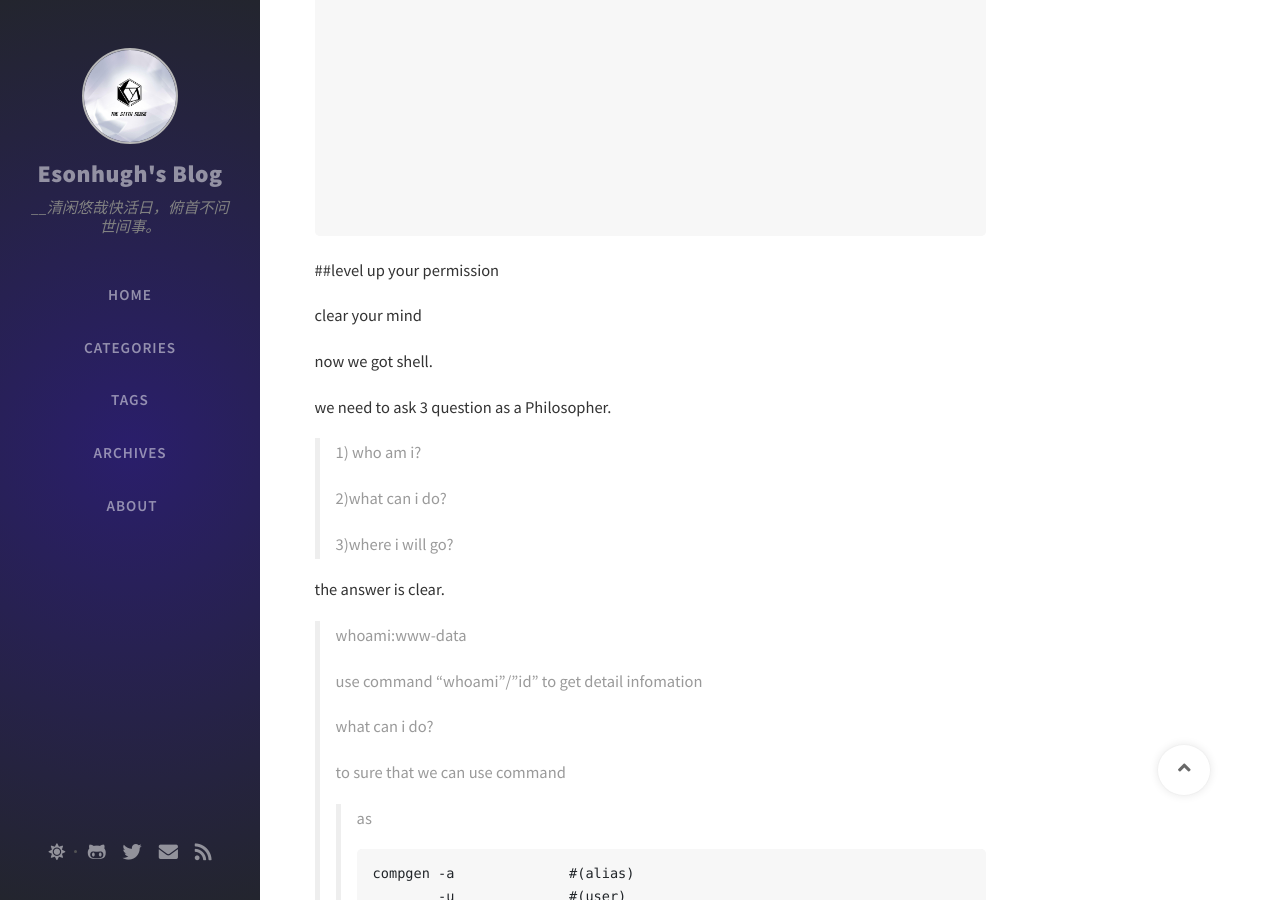
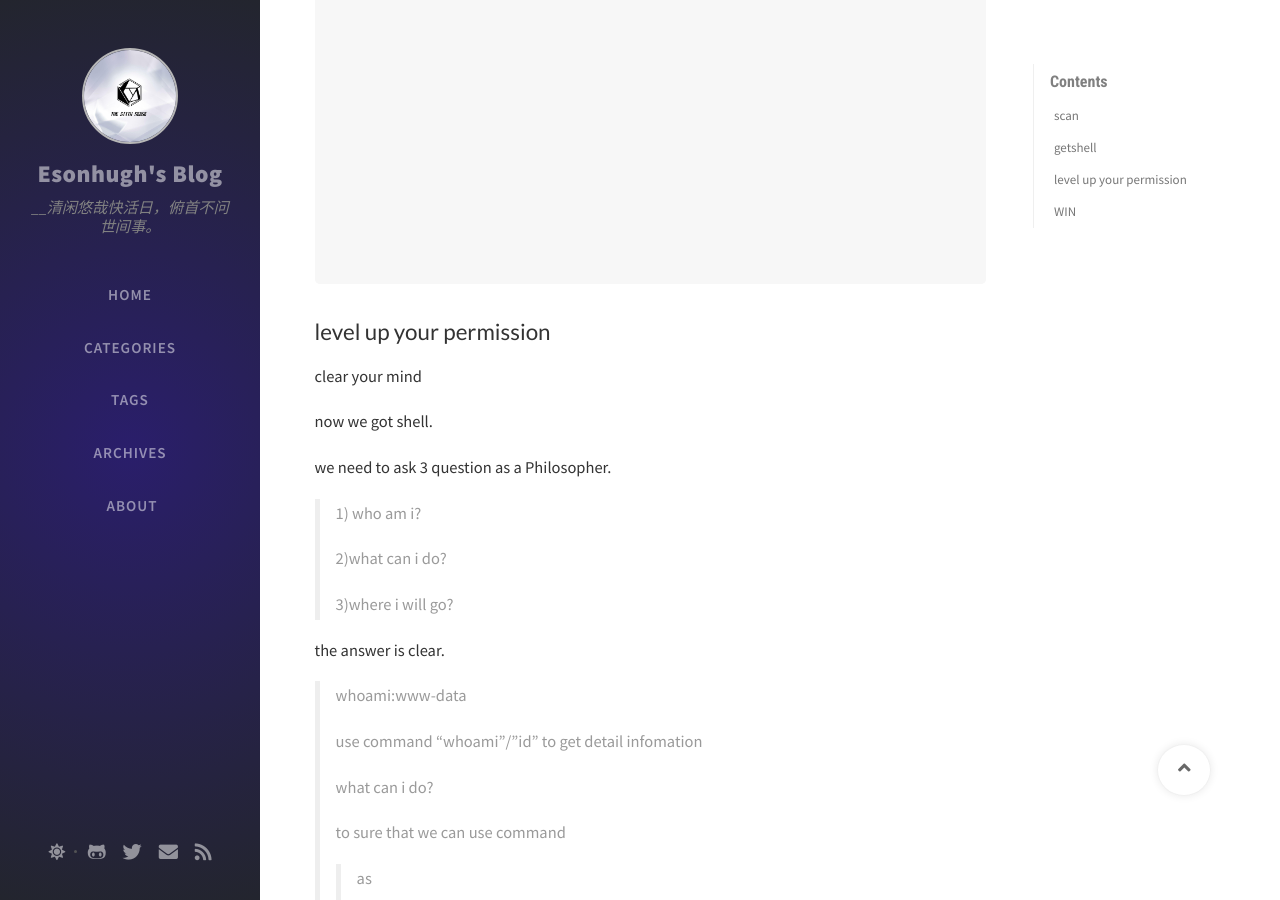
Before and after one commit to Misaka13514/Esonhugh.github.io, a Jekyll site: the page built from _posts/2020-09-20-DC1-walkthrough-learnning-notes.md, in a window 1280 px wide and 900 px high, scrolled down 10219 px. Built offline with Jekyll 4.4.1, drawn with Linux system fonts in a browser that asks for light colours; nearby versions of some CDN libraries; comment, search, counter and statistics services are not loaded; some of the changed text lies outside the part shown.

Commit message:
DC1 markdown fixed

````diff
--- a/_posts/2020-09-20-DC1-walkthrough-learnning-notes.md
+++ b/_posts/2020-09-20-DC1-walkthrough-learnning-notes.md
@@ -4,9 +4,9 @@ date: 2020-09-20 +0800
 categories: [pentest-learning,Vulnhub]
 tags: ctf     # TAG names should always be lowercase
 ---
-#DC1-wirteups
+# DC1-wirteups
 
-##scan
+## scan
 
 first we need locate the machine.
 
@@ -384,7 +384,7 @@ so what`s the most important or vulnerable in hacking an cms??
 
 so with guides, we can see the version is 7.22-7.26
 
-##getshell
+## getshell
 
 if we see this versio in metasploit or searchsploit.
 
@@ -455,7 +455,7 @@ but i fail..if anyone can i hope he/she can tell me just send me email...
 
 ```
 
-##level up your permission
+## level up your permission
 
 clear your mind
 
@@ -661,6 +661,9 @@ Special PERMS will help FIND the passwd - but you'll need to -exec that command
 Unh..go to the method one get shell~~;
 
 ---
+
+## WIN
+
 now you are root!
 WIN!!!!!
 ```
@@ -677,4 +680,6 @@ by contacting me via Twitter - @DCAU7
 ```
 -------------success-------------
 
+---
+
 thank you for watching~I am Esonhugh,this is the frist blog for me.
````
Also changed, not shown: 1 other file.
